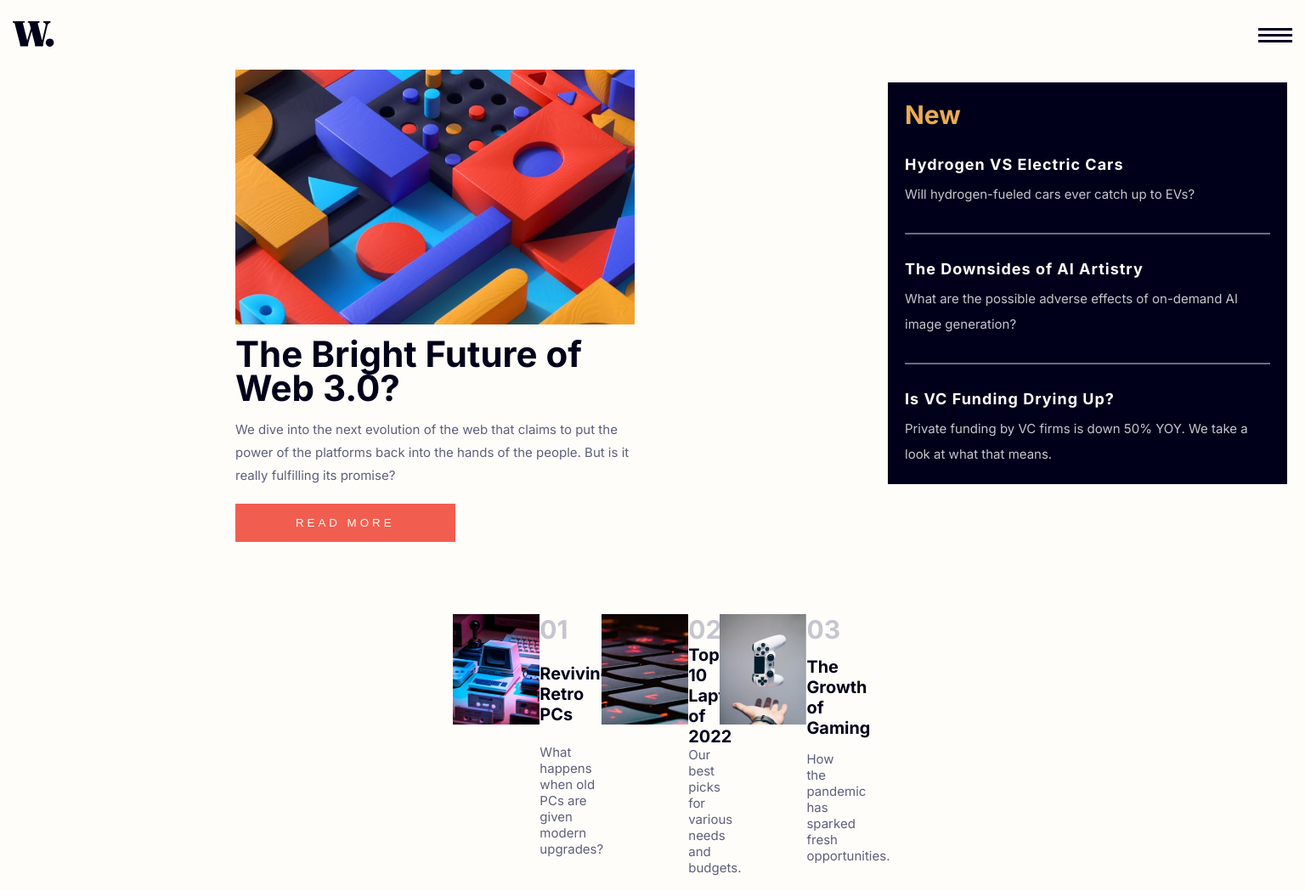
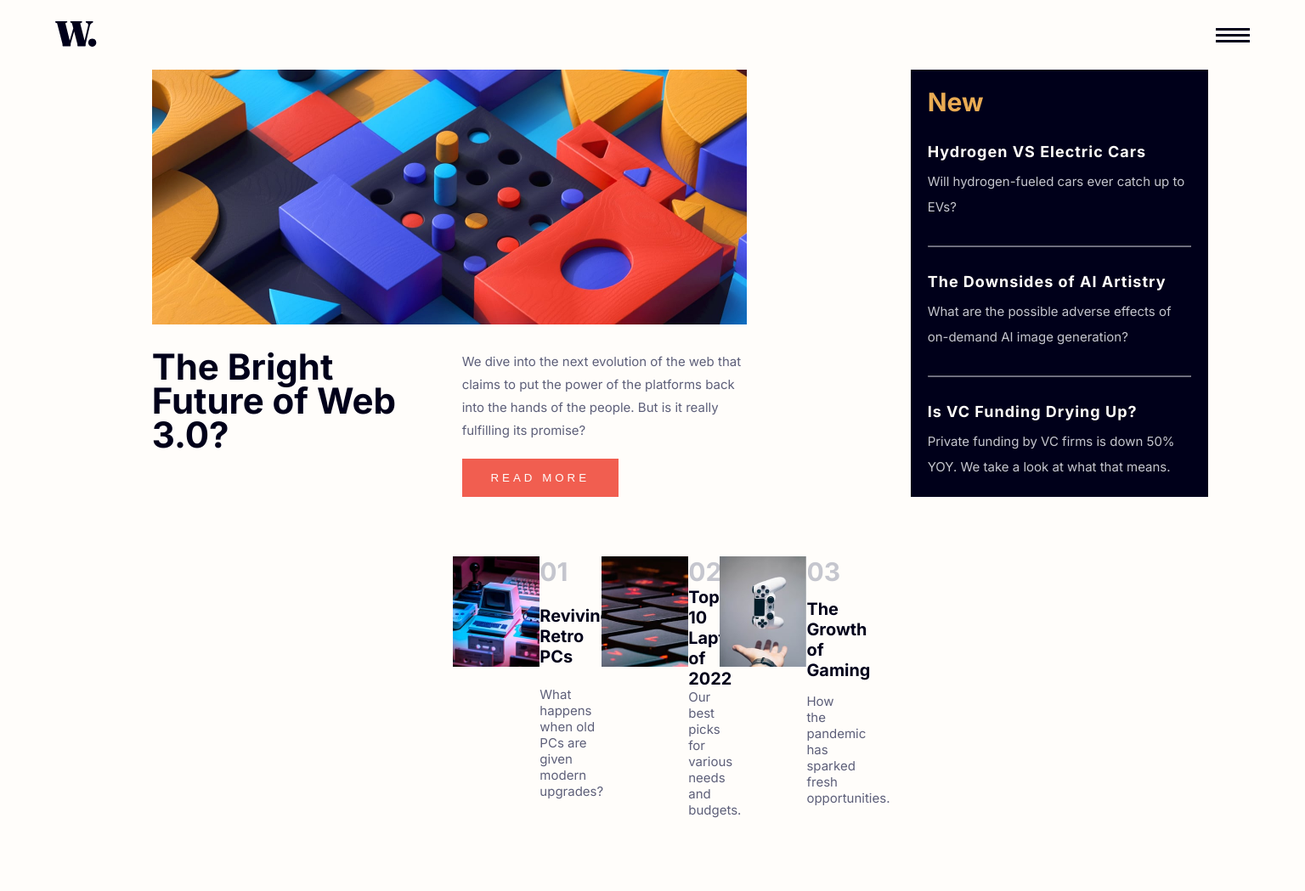
Before and after one commit to dgoperales/news-homepage, a plain HTML site: page index.html in a window 1536 px wide. Shown: the whole page at 85% size. After the commit the page ends 1018 px from the top, so only its background shows below. Drawn offline with Linux system fonts and the light colour scheme.

Commit message:
Centre the two first sections with CSS Grid

```diff
--- a/styles.css
+++ b/styles.css
@@ -207,6 +207,9 @@ article > section {
             "main main aside"
             "main main aside"
             "article article article";
+        justify-items: center;
+        /* justify-content: center; */
+        padding: 0 5rem;
     }
 
     header {
@@ -217,8 +220,37 @@ article > section {
         grid-area: main;
     }
 
+    .main {
+        grid-template-areas:
+            "image image"
+            "title text";
+        max-width: none;
+        width: 70rem;
+        gap: 3rem;
+        padding: 0;
+    }
+
+    .main__image {
+        grid-area: image;
+        width: 70rem;
+    }
+
+    .main__image div {
+        background-image: url('./news-homepage-main/assets/images/image-web-3-desktop.jpg');
+    }
+
+    .main__title {
+        grid-area: title;
+    }
+
+    .main__text {
+        grid-area: text;
+    }
+
     aside {
         grid-area: aside;
+        width: 35rem;
+        padding: 0;
     }
 
     article {
```
